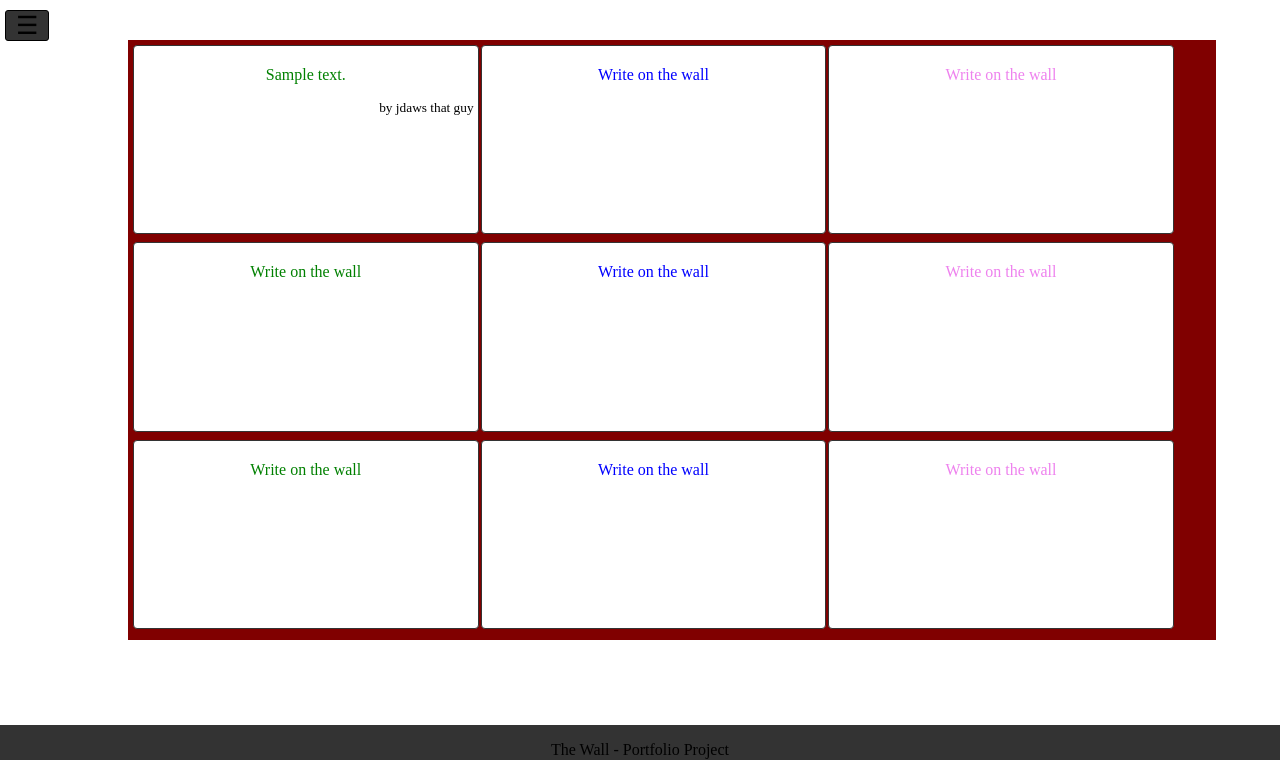
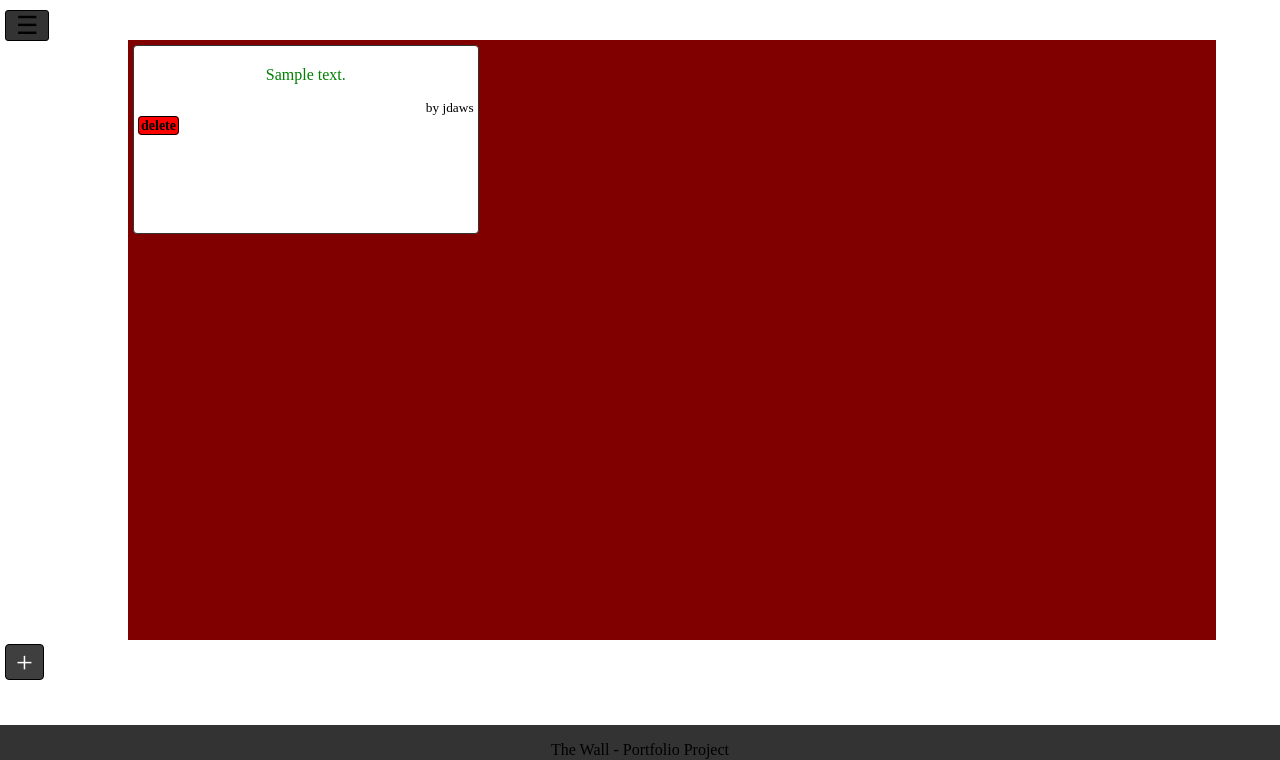
Before and after one commit to Orumgbe/Portfolio_projects, a Flask app: page /the_wall/ in a window 1280 px wide. Shown: the part 40-800 px from the top of the page. Run offline with Flask 3, Linux system fonts and the light colour scheme; a user stored in the database is signed in; tables that the repository leaves empty hold one stand-in row (values such as "Sample post").

Commit message:
adding wall posts manipulation

```diff
--- a/The_Wall/wall/forms.py
+++ b/The_Wall/wall/forms.py
@@ -28,5 +28,5 @@ class Login(FlaskForm):
 
 class CreatePost(FlaskForm):
     """Class for post creating form"""
-    content = TextAreaField("Enter post", validators=[Length(max=150)])
+    content = TextAreaField("Enter post", validators=[DataRequired(), Length(max=150)], render_kw={'rows': 5, 'cols': 50})
     post = SubmitField('post')
--- a/The_Wall/wall/routes.py
+++ b/The_Wall/wall/routes.py
@@ -67,21 +67,28 @@ def logout():
 
 
 @app.route('/profile/', strict_slashes=False)
+@app.route('/profile/<username>', strict_slashes=False)
 @login_required
-def profile():
-    """This renders the user profile page"""
-    return render_template("profile.html")
+def profile(username=None):
+    """This renders the profile page"""
+    if username:
+        with app.app_context():
+            user = User.query.filter_by(username=username).first()
+        if user:
+            return render_template("profile.html", user=user)
+        else:
+            return "This user does not exist"
+    else:
+        return render_template("profile.html", user=current_user)
 
 
 @app.route('/the_wall/', strict_slashes=False)
 def wall():
     """This renders the wall page"""
     with app.app_context():
-        posts = Post.query.options(db.joinedload(Post.user)).all()
+        posts = Post.query.options(db.joinedload(Post.user)).paginate(per_page=9)
     idx = ["one", "two", "three", "four", "five", "six",
            "seven", "eight", "nine"]
-    while len(posts) < 9:
-        posts.append("Write on the wall")
     zip_posts = zip(posts, idx)
     return render_template("wall.html", posts=zip_posts)
 
@@ -97,6 +104,16 @@ def newpost():
         db.session.commit()
         return redirect(url_for('wall'))
     return render_template("post.html", form=block)
+
+
+@app.route('/the_wall/<post_id>/delete', methods=['GET', 'POST'], strict_slashes=False)
+def deletePost(post_id):
+    """This deletes post and redirects to wall"""
+    with app.app_context():
+        post = Post.query.get_or_404(post_id)
+        db.session.delete(post)
+        db.session.commit()
+    return redirect(url_for('wall'))
 
 
 @app.route('/chat/', strict_slashes=False)
--- a/The_Wall/wall/static/scripts/main.js
+++ b/The_Wall/wall/static/scripts/main.js
@@ -7,3 +7,26 @@ let block6 = document.getElementById("six");
 let block7 = document.getElementById("seven");
 let block8 = document.getElementById("eight");
 let block9 = document.getElementById("nine");
+
+document.addEventListener('DOMContentLoaded', function() {
+    const textarea = document.querySelector('#content');
+
+    // Element to display the character count
+    const countElement = document.createElement('small');
+    textarea.parentElement.appendChild(countElement);
+
+    textarea.addEventListener('input', function() {
+        const characterCount = textarea.value.length;
+        const limit = 150;
+
+        countElement.textContent = `${characterCount} / ${limit}`;
+
+        // Disable the textarea if the character limit is exceeded
+        if (characterCount > limit) {
+            textarea.value = textarea.value.substring(0, limit);
+            textarea.disabled = true;
+        } else {
+            textarea.disabled = false;
+        }
+    });
+});
--- a/The_Wall/wall/static/styles/main.css
+++ b/The_Wall/wall/static/styles/main.css
@@ -69,6 +69,17 @@ article.wall-post {
 	color: black;
 }
 
+a.del-btn {
+	text-decoration: none;
+	border: 1px solid black;
+	border-radius: 4px;
+	padding: 1px 2px;
+	font-weight: bold;
+	font-size: 14px;
+	color: black;
+	background-color: red;
+}
+
 #one, #four, #seven {
 	color: green;
 }
@@ -121,6 +132,20 @@ footer {
 	width: 100%;
 	bottom: 0;
 	position: fixed;
+}
+
+#add-label {
+ 	position: absolute;
+	background-color: #3f3f3f;
+	text-decoration: none;
+	color: white;
+	border: 1px solid black;
+	border-radius: 4px;
+ 	bottom: 80px;
+ 	left: 5px;
+	padding: 0px 10px;
+	font-size: 30px;
+    cursor: pointer;
 }
 
 /* Styles for form items */
--- a/The_Wall/wall/templates/wall.html
+++ b/The_Wall/wall/templates/wall.html
@@ -5,7 +5,10 @@
 			{% if post.content %}
 				<article class="wall-post" id={{ id }}>
 					<p class="wall-post-content"><a href="/profile/{{ post.user.username }}">{{ post.content }}</a></p>
-					<small class="nametag">by {{ post.user.username }} that guy</small>
+					<small class="nametag">by {{ post.user.username }}</small>
+					{% if post.user == current_user %}
+						<a class="del-btn" href="{{ url_for('deletePost', post_id=post.id) }}">delete</a>
+					{% endif %}
 				</article>
 			{% else %}
 				<article class="wall-post" id={{ id }}>
@@ -14,4 +17,5 @@
 			{% endif %}
 		{% endfor %}
 	</div>
+	<a id="add-label" href="{{ url_for('newpost') }}">+</a>
 {% endblock main %}
```
Also changed, not shown: The_Wall/wall/models.py (+4 -3 lines), The_Wall/wall/templates/profile.html (+9 -9 lines).
